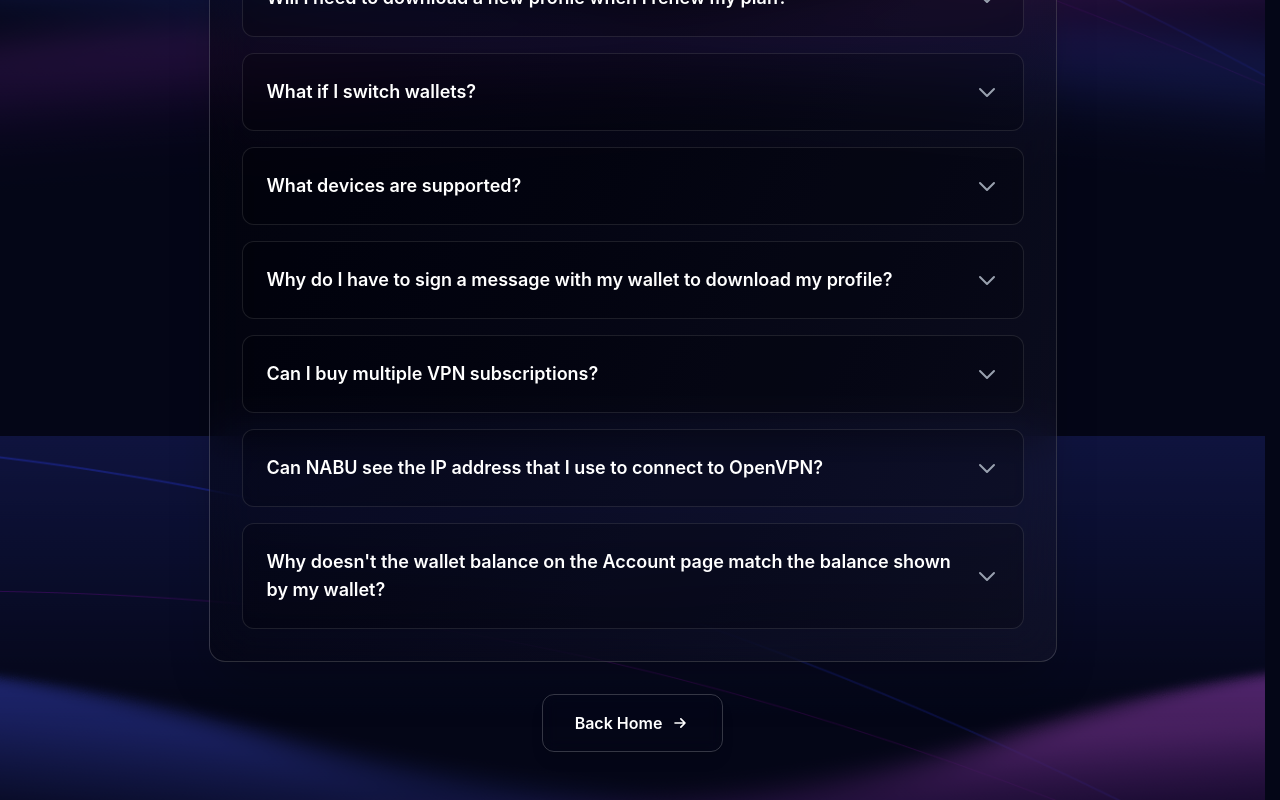
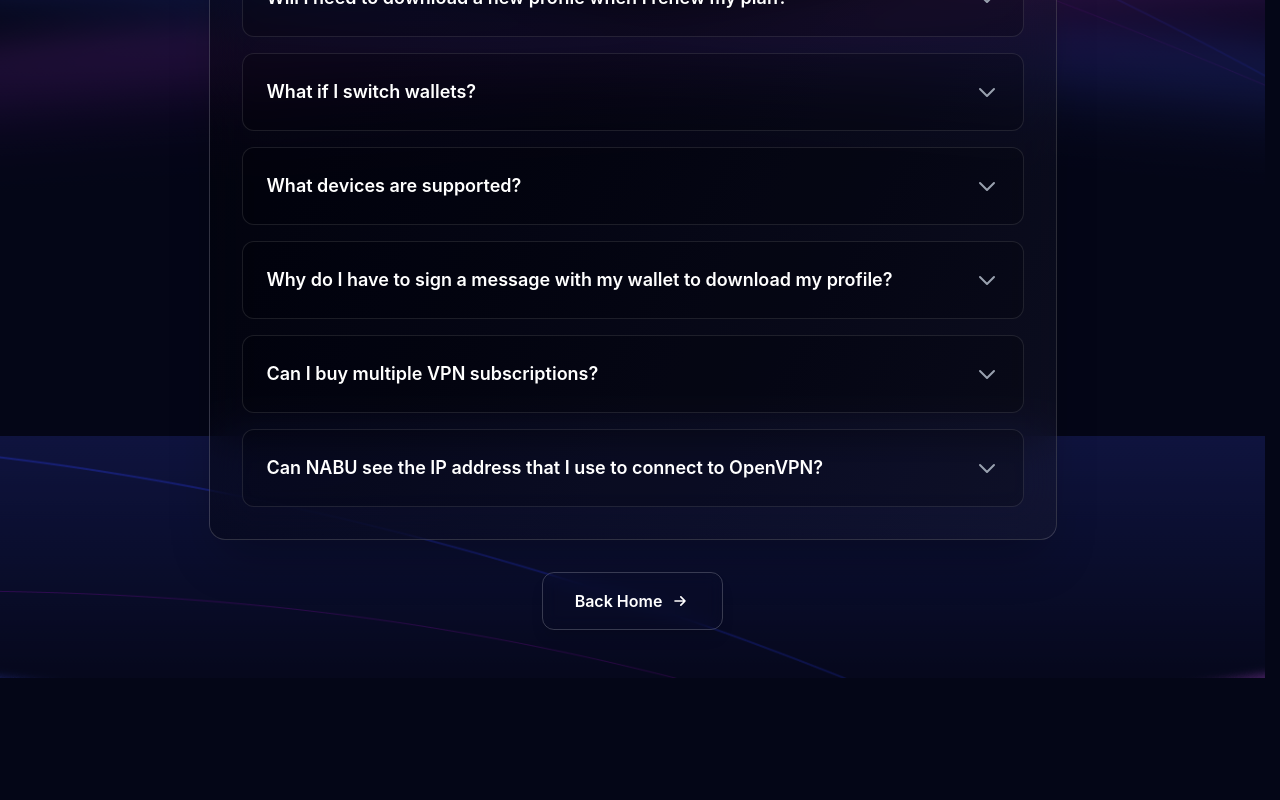
Before and after one commit to blinklabs-io/vpn-frontend, a React (Vite) app: page /docs-faqs in a window 1280 px wide. Shown: the part 1164-1964 px from the top of the page. After the commit the page ends 1842 px from the top, so only its background shows below. Built offline with nearby package versions, Linux system fonts and the light colour scheme.

Commit message:
chore: trim public VPN site wiring (#307)
* docs: update VPN setup guidance
* perf: reduce public app bundle

Signed-off-by: Chris Gianelloni <wolf31o2@blinklabs.io>

```diff
--- a/src/App.tsx
+++ b/src/App.tsx
@@ -1,7 +1,7 @@
 import Navigation from "./components/Navigation";
 import AppRoutes from "./routes";
 import { QueryClientProvider } from "@tanstack/react-query";
-import { queryClient } from "./api";
+import { queryClient } from "./api/client";
 
 const VpnApp = () => {
   return (
--- a/src/pages/DocsFaqs.tsx
+++ b/src/pages/DocsFaqs.tsx
@@ -111,21 +111,21 @@
         id: "setup-time-both",
         question: "How long after purchase can I start using the VPN?",
         answer:
-          "It only takes a few seconds to a few minutes for your transaction to be confirmed on-chain. For WireGuard, you can add devices immediately once your subscription is active—device registration happens instantly. For OpenVPN, your profile is generated within moments. You can check your subscription status anytime on the Account page.",
+          "It only takes a few seconds to a few minutes for your transaction to be confirmed on-chain. For WireGuard, you can add devices immediately once your subscription is active—device registration happens instantly. For OpenVPN, your profile is generated within moments.",
         bothProtocols: true,
       },
       {
         id: "setup-time-wg",
         question: "How long after purchase can I start using the VPN?",
         answer:
-          "It only takes a few seconds to a few minutes for your transaction to be confirmed on-chain. Once your subscription is active, you can add devices immediately—registration happens instantly. You can check your subscription status anytime on the Account page.",
+          "It only takes a few seconds to a few minutes for your transaction to be confirmed on-chain. Once your subscription is active, you can add devices immediately—registration happens instantly.",
         wireGuardOnly: true,
       },
       {
         id: "setup-time-ovpn",
         question: "How long after purchase can I start using the VPN?",
         answer:
-          "It only takes a few seconds to a few minutes for your transaction to be confirmed on-chain. Your OpenVPN profile is generated within moments after confirmation. You can check your subscription status anytime on the Account page.",
+          "It only takes a few seconds to a few minutes for your transaction to be confirmed on-chain. Your OpenVPN profile is generated within moments after confirmation.",
         openVpnOnly: true,
       },
       // Wallet per device - protocol aware
@@ -316,13 +316,6 @@
           "No, we purposely do not log this information for your privacy. To learn more about our privacy-focused architecture, see our How it works page.",
         openVpnOnly: true,
       },
-      {
-        id: "wallet-balance-difference",
-        question:
-          "Why doesn't the wallet balance on the Account page match the balance shown by my wallet?",
-        answer:
-          "Many wallets will automatically include any unclaimed staking rewards when displaying the overall balance, but NABU is only querying the current wallet balance without unclaimed staking rewards. This may result in a small difference in the balance displayed, but it has no effect on your ability to manage your VPN subscriptions or the funds available in your wallet.",
-      },
     ];
 
     // Filter FAQs based on enabled protocols
--- a/src/pages/InstallGuide.tsx
+++ b/src/pages/InstallGuide.tsx
@@ -529,7 +529,7 @@
                   </li>
                   <li className="flex items-start gap-2">
                     <span className="text-purple-400 font-bold">4.</span>
-                    Point your camera at the QR code shown on your Account page
+                    Point your camera at the QR code for your existing configuration
                   </li>
                   <li className="flex items-start gap-2">
                     <span className="text-purple-400 font-bold">5.</span>
@@ -638,8 +638,7 @@
                   <div>
                     <p className="text-white font-medium text-sm mb-1">Setting up on mobile?</p>
                     <p className="text-gray-300 text-sm">
-                      When you get your config from the Account page, you can display a QR code.
-                      Open WireGuard on your mobile device and scan the QR code to import your configuration instantly.
+                      If you have a QR code for your existing configuration, scan it with WireGuard on your mobile device.
                     </p>
                   </div>
                 </div>
```
